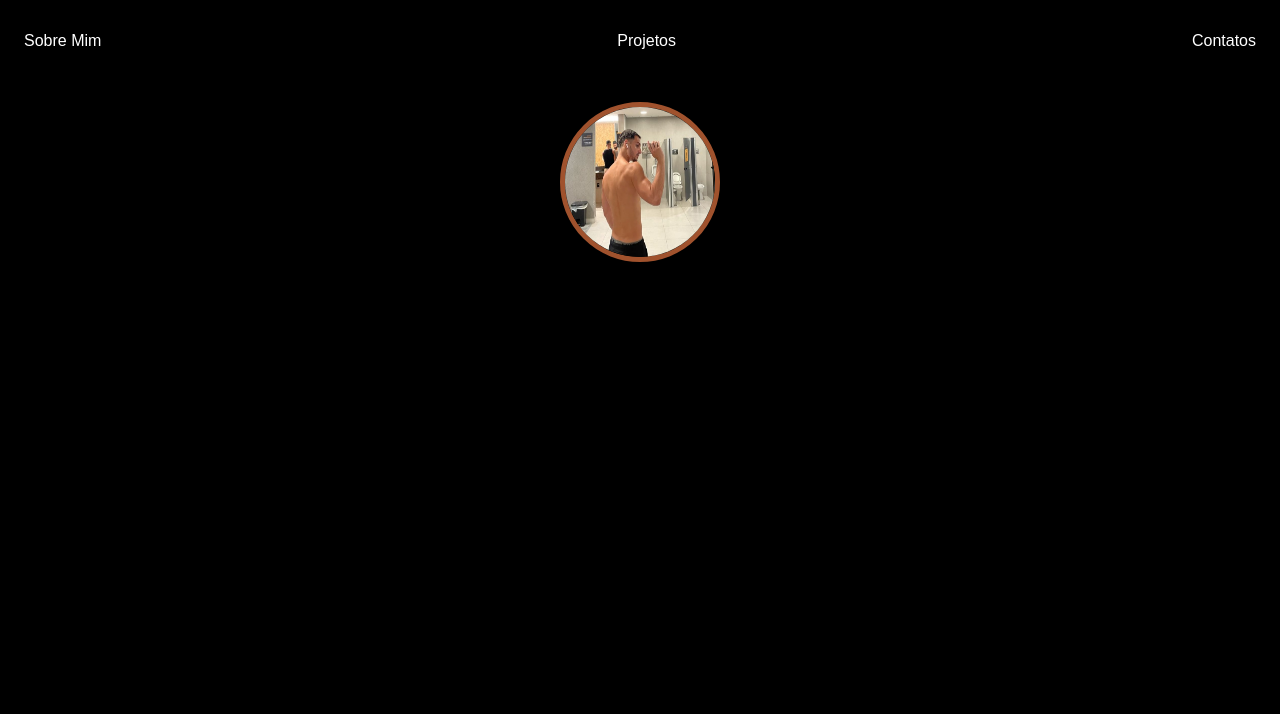
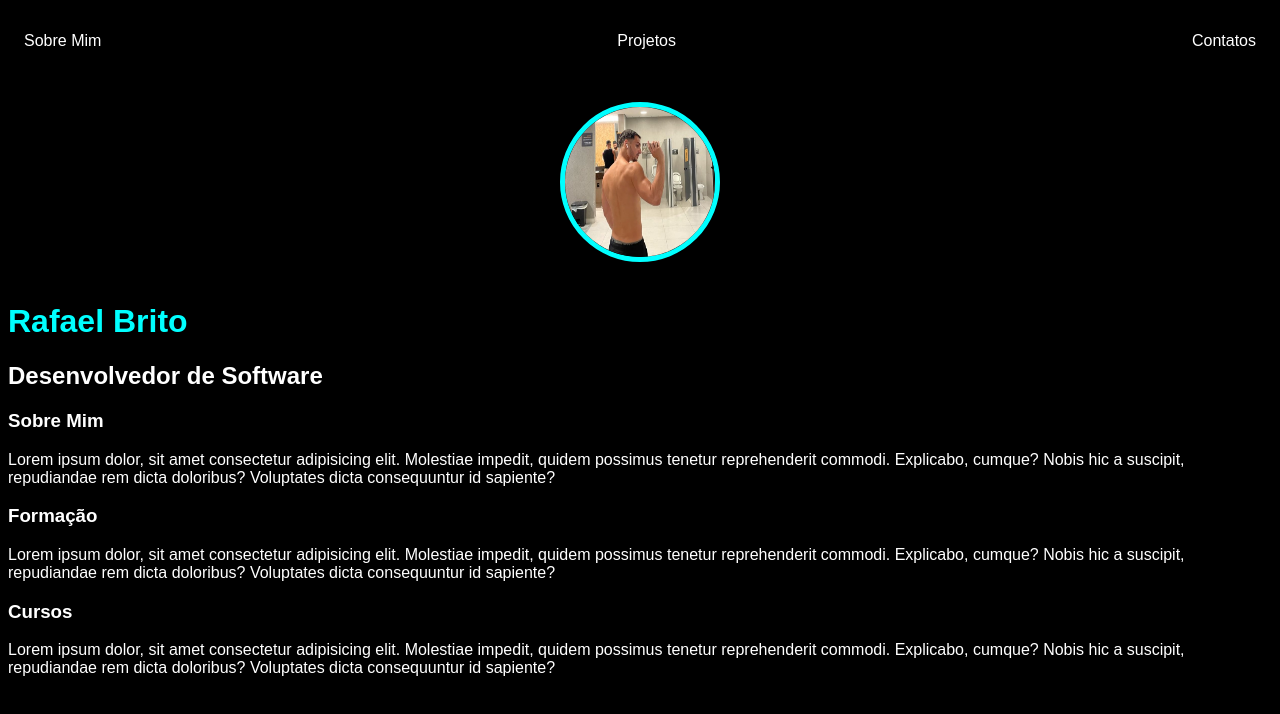
Before and after one commit to RFBRITO/Projeto-visual, a plain HTML site: page index.html in a window 1280 px wide. Drawn offline with Linux system fonts and the light colour scheme.

Commit message:
Inicio do sobre mim

```diff
--- a/index.css
+++ b/index.css
@@ -20,12 +20,16 @@ img {
     width: 150px;
     height: 150px;
     border-radius: 50%;
-    border: 5px solid sienna;
+    border: 5px solid aqua;
 }
 
-header {display: flex;
+.center {display: flex;
     justify-content: center;
     align-items: center;
     height: 200px;
 
 }
+
+h1{
+    color: aqua;
+}
--- a/index.html
+++ b/index.html
@@ -22,7 +22,34 @@
     </nav>
 
     <header>
-          <img src="img/GOSTOS.jpg" alt="logo">
+        <div class="center">
+            <img src="img/GOSTOS.jpg" alt="logo">
+        </div>
+        <h1>Rafael Brito</h1>
+        <h2>Desenvolvedor de Software</h2>
     </header>
+
+    <main>
+        <section>
+            <h3>Sobre Mim</h3>
+            <p>
+                Lorem ipsum dolor, sit amet consectetur adipisicing elit. Molestiae impedit, quidem possimus tenetur reprehenderit commodi. Explicabo, cumque? Nobis hic a suscipit, repudiandae rem dicta doloribus? Voluptates dicta consequuntur id sapiente?
+            </p>
+        </section>
+
+         <section>
+            <h3>Formação</h3>
+            <p>
+                Lorem ipsum dolor, sit amet consectetur adipisicing elit. Molestiae impedit, quidem possimus tenetur reprehenderit commodi. Explicabo, cumque? Nobis hic a suscipit, repudiandae rem dicta doloribus? Voluptates dicta consequuntur id sapiente?
+            </p>
+        </section>
+
+         <section>
+            <h3>Cursos</h3>
+            <p>
+                Lorem ipsum dolor, sit amet consectetur adipisicing elit. Molestiae impedit, quidem possimus tenetur reprehenderit commodi. Explicabo, cumque? Nobis hic a suscipit, repudiandae rem dicta doloribus? Voluptates dicta consequuntur id sapiente?
+            </p>
+        </section>
+    </main>
 </body>
 </html>
```
